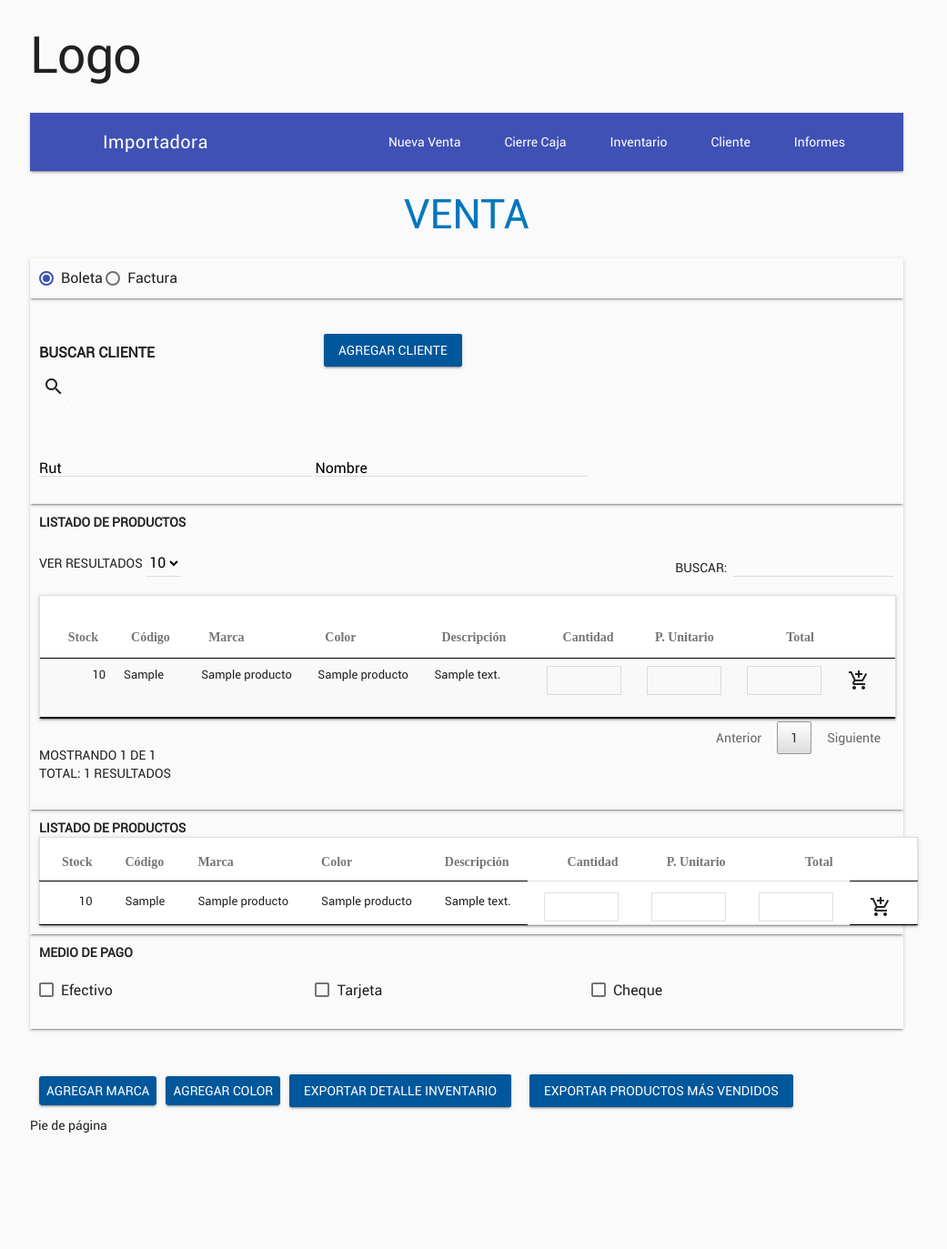
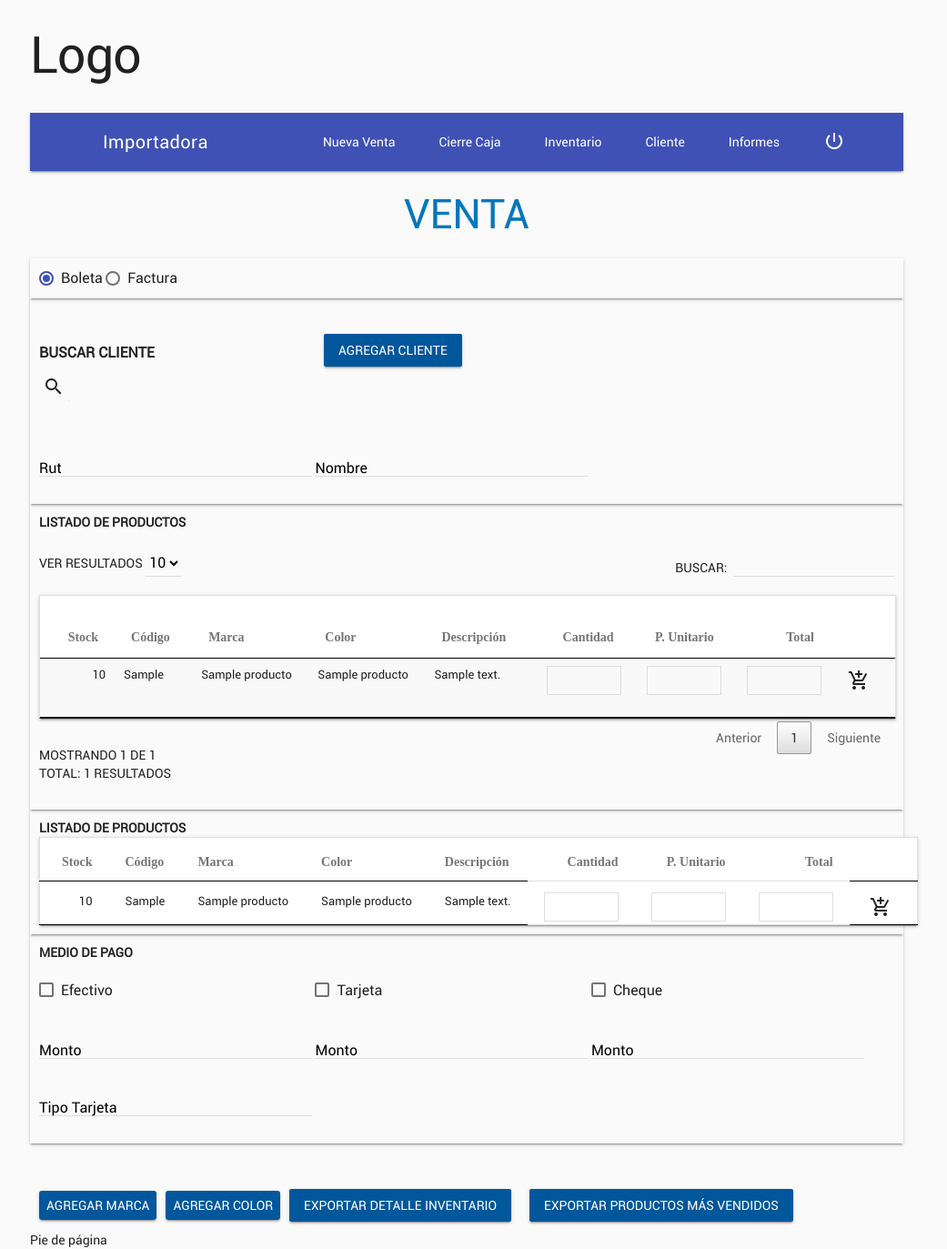
Before and after one commit to apeeclgithub/Intranet-optica, a PHP site: page /application/views/venta.php in a window 1280 px wide. Shown: the whole page at 91% size, without its empty margins (127-1168 px from the left). Before the commit the page ends 1245 px from the top, so only its background shows below. Run offline with PHP 8.4, Linux system fonts and the light colour scheme; tables that the repository leaves empty or names only in its code hold one stand-in row (values such as "Sample post"); some web fonts are replaced.

Commit message:
venta menu

```diff
--- a/application/views/nav_menu.php
+++ b/application/views/nav_menu.php
@@ -8,6 +8,7 @@
 			<a class="mdl-navigation__link" href="inventario.php">Inventario</a>
 			<a class="mdl-navigation__link" href="cliente.php">Cliente</a>
 			<a class="mdl-navigation__link" href="informes.php">Informes</a>
+			<a class="mdl-navigation__link" href="informes.php"><i class="material-icons powerIcon">power_settings_new</i></a>
 		</nav>
 	</div>
 </header>
--- a/application/views/venta.php
+++ b/application/views/venta.php
@@ -43,7 +43,7 @@
 			<div class="mdl-textfield mdl-js-textfield mdl-textfield--floating-label">
 
 				<div class="submitProduct">
-					<button onclick="insertClient()" class="mdl-button mdl-button--raised mdl-button--colored">AGREGAR Cliente</button>
+					<button onclick="" class="mdl-button mdl-button--raised mdl-button--colored">AGREGAR Cliente</button>
 				</div>
 			</div>
 					<div>
@@ -86,6 +86,25 @@
 				<span class="mdl-checkbox__label">Cheque</span>
 			</label>
 		</div>
+		<div class="mdl-textfield mdl-js-textfield mdl-textfield--floating-label">
+			<input class="mdl-textfield__input" type="text" pattern="[0-9]*" id="amountSale">
+			<label class="mdl-textfield__label" for="amountSale">Monto</label>
+			<span class="mdl-textfield__error">Ingresar solo números</span>
+		</div>
+		<div class="mdl-textfield mdl-js-textfield mdl-textfield--floating-label">
+			<input class="mdl-textfield__input" type="text" pattern="[0-9]*" id="amountSale">
+			<label class="mdl-textfield__label" for="amountSale">Monto</label>
+			<span class="mdl-textfield__error">Ingresar solo números</span>
+		</div>
+		<div class="mdl-textfield mdl-js-textfield mdl-textfield--floating-label">
+			<input class="mdl-textfield__input" type="text" pattern="[0-9]*" id="amountSale">
+			<label class="mdl-textfield__label" for="amountSale">Monto</label>
+			<span class="mdl-textfield__error">Ingresar solo números</span>
+		</div>
+		<div class="mdl-textfield mdl-js-textfield mdl-textfield--floating-label">
+			<input class="mdl-textfield__input" type="text" id="cardSail">
+			<label class="mdl-textfield__label" for="cardSail">Tipo Tarjeta</label>
+		</div>
 	</div>
 </div>
 <div><br><br>
--- a/public/css/style.css
+++ b/public/css/style.css
@@ -31,6 +31,10 @@ body{
 
 header, #content, footer{
   width: 100%;
+}
+
+.powerIcon{
+  margin-top: 26px;
 }
 
 /* Cliente*/
```
